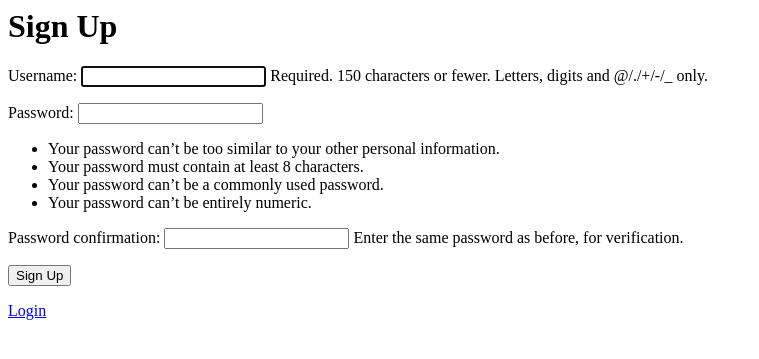
After one commit to amaan1618/textdigitizer, a Django app: page /signup/ in a window 1280 px wide. The commit adds this page. Shown: the top 359 px of the page, without its empty margins (0-759 px from the left). Run offline with Django 5.2, Linux system fonts and the light colour scheme.

Commit message:
Resolved merge conflicts

```diff
--- a/ocr_project/notes/forms.py
+++ b/ocr_project/notes/forms.py
@@ -1,7 +1,14 @@
 from django import forms
+from django.contrib.auth.forms import UserCreationForm
+from django.contrib.auth.models import User
 from .models import Note
 
 class NoteForm(forms.ModelForm):
     class Meta:
         model = Note
         fields = ['title', 'image']
+
+class SignUpForm(UserCreationForm):
+    class Meta:
+        model = User
+        fields = ('username', 'password1', 'password2')
--- a/ocr_project/notes/models.py
+++ b/ocr_project/notes/models.py
@@ -1,9 +1,12 @@
 from django.db import models
+# notes/models.py
+from django.contrib.auth.models import User
 
 class Note(models.Model):
+    user = models.ForeignKey(User, null=True, blank=True, on_delete=models.CASCADE)  # allow null temporarily
     title = models.CharField(max_length=200)
     image = models.ImageField(upload_to='notes/')
-    text = models.TextField(blank=True)  # OCR result
+    text = models.TextField(blank=True)
     created_at = models.DateTimeField(auto_now_add=True)
 
     def __str__(self):
--- a/ocr_project/notes/templates/notes/list.html
+++ b/ocr_project/notes/templates/notes/list.html
@@ -15,3 +15,7 @@
     {% endfor %}
 </ul>
 <a href="{% url 'upload_note' %}">Upload a new note</a>
+<form method="post" action="{% url 'logout' %}">
+    {% csrf_token %}
+    <button type="submit">Logout</button>
+</form>
--- /dev/null
+++ b/ocr_project/notes/templates/notes/signup.html
@@ -0,0 +1,7 @@
+<h1>Sign Up</h1>
+<form method="post">
+    {% csrf_token %}
+    {{ form.as_p }}
+    <button type="submit">Sign Up</button>
+</form>
+<a href="{% url 'login' %}">Login</a>
--- a/ocr_project/notes/templates/notes/upload.html
+++ b/ocr_project/notes/templates/notes/upload.html
@@ -5,3 +5,7 @@
     <button type="submit">Upload</button>
 </form>
 <a href="{% url 'note_list' %}">View Notes</a>
+<form method="post" action="{% url 'logout' %}">
+    {% csrf_token %}
+    <button type="submit">Logout</button>
+</form>
--- a/ocr_project/notes/urls.py
+++ b/ocr_project/notes/urls.py
@@ -1,7 +1,11 @@
 from django.urls import path
 from . import views
+from django.contrib.auth import views as auth_views
 
 urlpatterns = [
     path('', views.note_list, name='note_list'),
     path('upload/', views.upload_note, name='upload_note'),
+    path('signup/', views.signup, name='signup'),
+    path('login/', auth_views.LoginView.as_view(template_name='notes/login.html'), name='login'),
+    path('logout/', auth_views.LogoutView.as_view(), name='logout'),
 ]
--- a/ocr_project/notes/views.py
+++ b/ocr_project/notes/views.py
@@ -1,15 +1,19 @@
+# notes/views.py
+from django.contrib.auth.decorators import login_required
+from django.contrib.auth import login, authenticate
 from django.shortcuts import render, redirect
 from .forms import NoteForm
 from .models import Note
 import pytesseract
 from PIL import Image
 
+@login_required
 def upload_note(request):
     if request.method == 'POST':
         form = NoteForm(request.POST, request.FILES)
         if form.is_valid():
             note = form.save(commit=False)
-            # Perform OCR
+            note.user = request.user  # Assign logged-in user
             image = Image.open(note.image)
             note.text = pytesseract.image_to_string(image)
             note.save()
@@ -18,9 +22,24 @@ def upload_note(request):
         form = NoteForm()
     return render(request, 'notes/upload.html', {'form': form})
 
+@login_required
 def note_list(request):
-    notes = Note.objects.all()
+    notes = Note.objects.filter(user=request.user)  # Only current user’s notes
     query = request.GET.get('q')
     if query:
         notes = notes.filter(text__icontains=query)
     return render(request, 'notes/list.html', {'notes': notes})
+
+from .forms import SignUpForm
+from django.contrib.auth import login
+
+def signup(request):
+    if request.method == 'POST':
+        form = SignUpForm(request.POST)
+        if form.is_valid():
+            user = form.save()
+            login(request, user)  # Auto-login after signup
+            return redirect('note_list')
+    else:
+        form = SignUpForm()
+    return render(request, 'notes/signup.html', {'form': form})
--- a/ocr_project/ocr_project/settings.py
+++ b/ocr_project/ocr_project/settings.py
@@ -43,6 +43,11 @@ INSTALLED_APPS = [
 
 MEDIA_URL = '/media/'
 MEDIA_ROOT = BASE_DIR / 'media'
+
+LOGIN_URL = '/login/'
+LOGIN_REDIRECT_URL = '/'  # Redirect after login
+LOGOUT_REDIRECT_URL = '/login/'  # Redirect after logout
+
 
 MIDDLEWARE = [
     'django.middleware.security.SecurityMiddleware',
```
Also changed, not shown: ocr_project/notes/templates/notes/login.html (added, +8 -0 lines), ocr_project/db.sqlite3.
